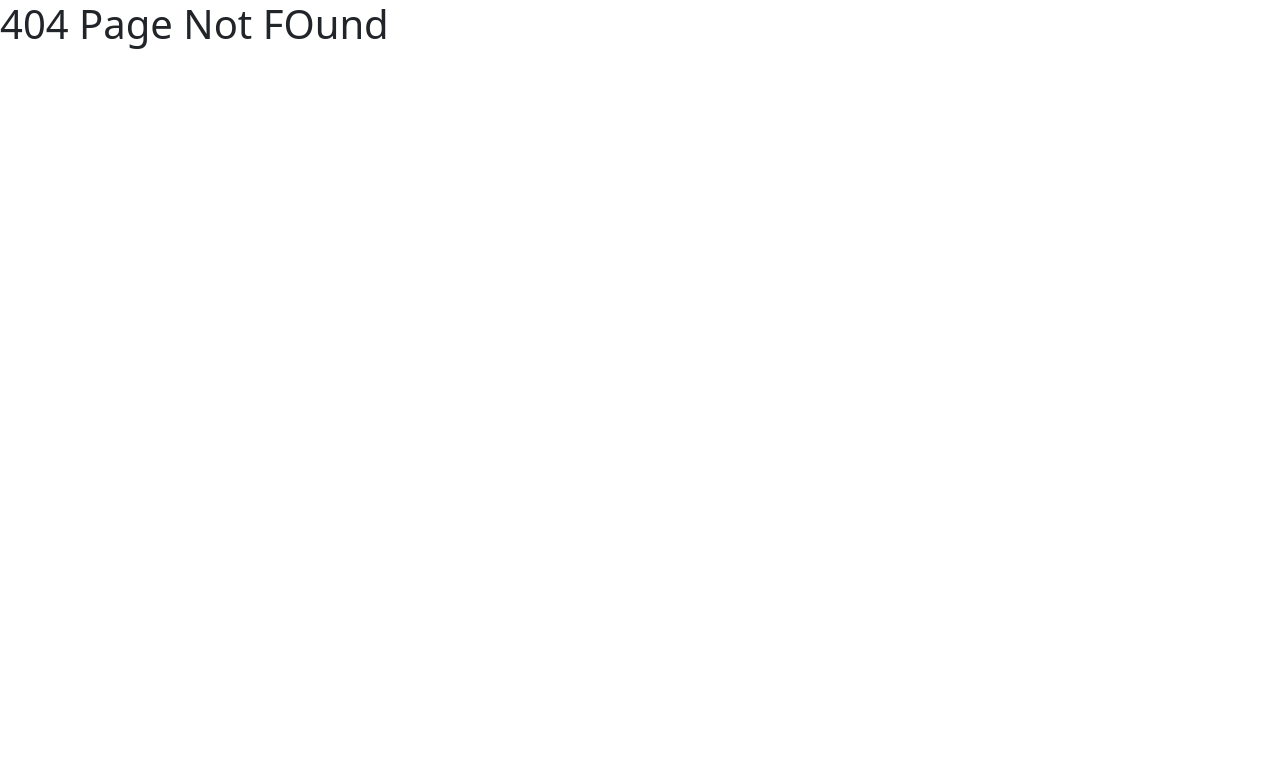
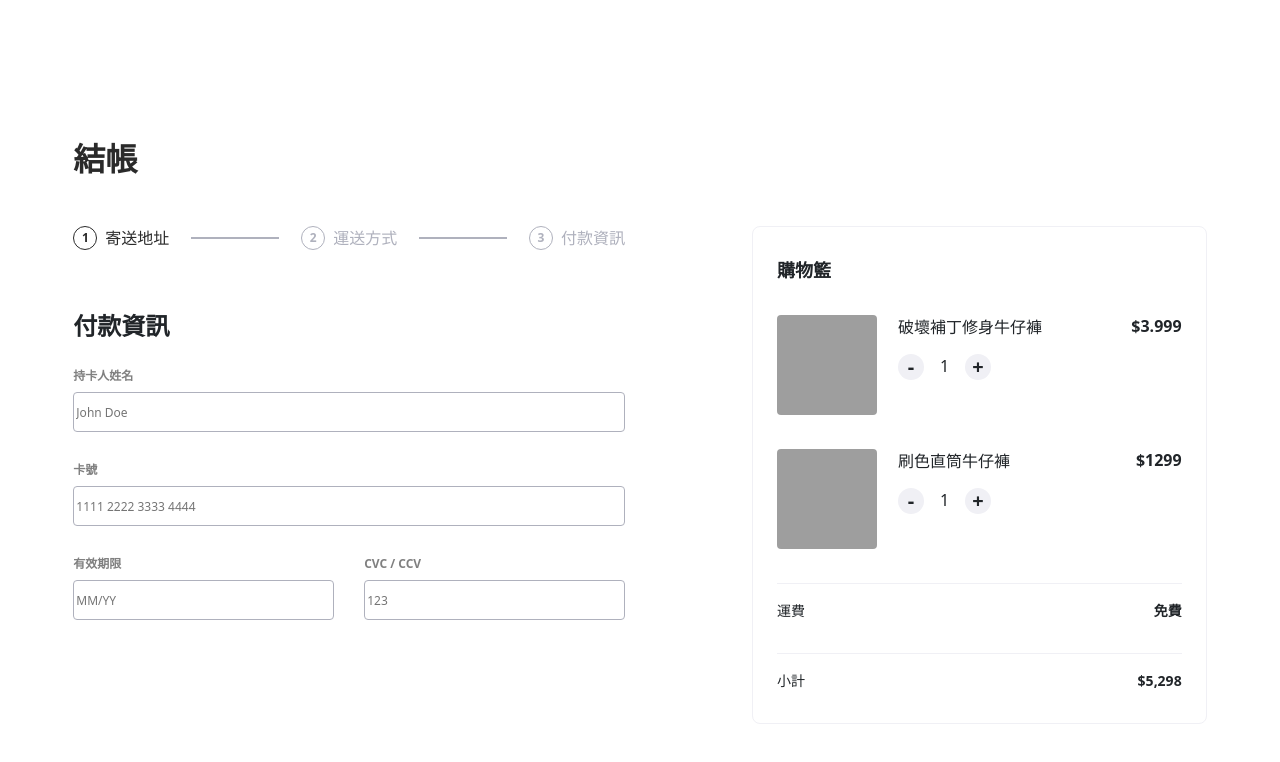
Before and after one commit to mingmoth/ac-shop, a Vue app: page /#/3 in a window 1280 px wide. Before the commit this address had no page. Shown: the top 762 px of the page. Built offline with nearby package versions, Linux system fonts and the light colour scheme; grey boxes are pictures that could not be loaded.

Commit message:
modify router & add new views vue

```diff
--- a/src/App.vue
+++ b/src/App.vue
@@ -14,6 +14,4 @@ export default {
 
 <style lang="scss">
 @import '@/assets/styles/main.scss';
-
-
 </style>
--- a/src/assets/styles/_cart.scss
+++ b/src/assets/styles/_cart.scss
@@ -1,5 +1,6 @@
 .cart {
   border: 1px solid var(--cart-border);
+  border-radius: 8px;
   padding: 18px 16px 0px 16px;
   &-title {
     display: none;
@@ -66,6 +67,7 @@
 
 @media screen and (min-width: 372px) {
   .cart {
+    margin-top: 48px;
     padding: 32px 24px 0px 24px;
     &-title {
       display: block;
--- a/src/components/Form.vue
+++ /dev/null
@@ -1,98 +0,0 @@
-<template>
-  <div class="form">
-    <form action="" v-if="step === 1">
-      <div class="form-title">寄送地址</div>
-      <div class="form-calling">
-        <div class="form-calling-title">
-          <label for="title">稱謂</label>
-          <select name="title" id="title" required>
-            <option value="先生">先生</option>
-            <option value="女士">女士</option>
-          </select>
-        </div>
-        <div class="form-calling-name">
-          <label for="name">姓名</label>
-          <input type="text" name="name" id="name" placeholder="請輸入姓名" required>
-        </div>
-      </div>
-      <div class="form-contact">
-        <div class="form-contact-tel">
-          <label for="tel">電話</label>
-          <input type="tel" name="tel" id="tel" placeholder="請輸入行動電話" required>
-        </div>
-        <div class="form-contact-email">
-          <label for="email">Email</label>
-          <input type="email" name="email" id="email"  placeholder="請輸入電子郵件" required>
-        </div>
-      </div>
-      <div class="form-location">
-        <div class="form-location-county">
-          <label for="county">縣市</label>
-          <select name="county" id="county" required>
-            <option value="" selected disabled>請選擇縣市</option>
-          </select>
-        </div>
-        <div class="form-location-address">
-          <label for="address">地址</label>
-          <input type="text" name="address" id="address" placeholder="請輸入地址" required>
-        </div>
-      </div>
-    </form>
-    <form action="" v-else-if=" step === 2">
-      <div class="form-title">運送方式</div>
-      <div class="form-ship">
-        <input type="radio" name="ship" id="ship" checked>
-        <div class="form-ship-body">
-          <div class="form-ship-body-head">
-            <div class="form-ship-body-head-title">標準運送</div>
-            <div class="form-ship-body-head-price">免費</div>
-          </div>
-          <div class="form-ship-body-info">約 3~7 個工作天</div>
-        </div>
-      </div>
-      <div class="form-ship">
-        <input type="radio" name="ship" id="ship">
-        <div class="form-ship-body">
-          <div class="form-ship-body-head">
-            <div class="form-ship-body-head-title">DHL 貨運</div>
-            <div class="form-ship-body-head-price">$500</div>
-          </div>
-          <div class="form-ship-body-info">48 小時內送達</div>
-        </div>
-      </div>
-    </form>
-    <form action="" v-else>
-      <div class="form-title">付款資訊</div>
-      <div class="form-cardName">
-        <label for="cardName">持卡人姓名</label>
-        <input type="text" name="cardName" id="cardName" placeholder="John Doe" required>
-      </div>
-      <div class="form-cardNum">
-        <label for="cardNum">卡號</label>
-        <input type="text" name="cardNum" id="cardNum" placeholder="1111 2222 3333 4444" required>
-      </div>
-      <div class="form-validate">
-        <div class="form-validate-date">
-          <label for="date">有效期限</label>
-          <input type="text" name="date" id="date" placeholder="MM/YY" required>
-        </div>
-        <div class="form-validate-cvc">
-          <label for="cvc">CVC / CCV</label>
-          <input type="number" name="cvc" id="cvc" placeholder="123" required>
-        </div>
-      </div>
-    </form>
-  </div>
-</template>
-
-<script>
-export default {
-  name: 'Form',
-  props: {
-    step: {
-      type: Number,
-      default: 1
-    }
-  }
-}
-</script>
--- /dev/null
+++ b/src/components/FormOne.vue
@@ -0,0 +1,55 @@
+<template>
+  <div class="form">
+    <form action="" >
+      <div class="form-title">寄送地址</div>
+      <div class="form-calling">
+        <div class="form-calling-title">
+          <label for="title">稱謂</label>
+          <select name="title" id="title" required>
+            <option value="先生">先生</option>
+            <option value="女士">女士</option>
+          </select>
+        </div>
+        <div class="form-calling-name">
+          <label for="name">姓名</label>
+          <input type="text" name="name" id="name" placeholder="請輸入姓名" required>
+        </div>
+      </div>
+      <div class="form-contact">
+        <div class="form-contact-tel">
+          <label for="tel">電話</label>
+          <input type="tel" name="tel" id="tel" placeholder="請輸入行動電話" required>
+        </div>
+        <div class="form-contact-email">
+          <label for="email">Email</label>
+          <input type="email" name="email" id="email"  placeholder="請輸入電子郵件" required>
+        </div>
+      </div>
+      <div class="form-location">
+        <div class="form-location-county">
+          <label for="county">縣市</label>
+          <select name="county" id="county" required>
+            <option value="" selected disabled>請選擇縣市</option>
+          </select>
+        </div>
+        <div class="form-location-address">
+          <label for="address">地址</label>
+          <input type="text" name="address" id="address" placeholder="請輸入地址" required>
+        </div>
+      </div>
+    </form>
+
+  </div>
+</template>
+
+<script>
+export default {
+  name: 'Form',
+  props: {
+    step: {
+      type: Number,
+      default: 1
+    }
+  }
+}
+</script>
--- /dev/null
+++ b/src/components/FormThree.vue
@@ -0,0 +1,43 @@
+<template>
+  <div class="form">
+    <form action="">
+      <div class="form-title">付款資訊</div>
+      <div class="form-cardName">
+        <label for="cardName">持卡人姓名</label>
+        <input
+          type="text"
+          name="cardName"
+          id="cardName"
+          placeholder="John Doe"
+          required
+        />
+      </div>
+      <div class="form-cardNum">
+        <label for="cardNum">卡號</label>
+        <input
+          type="text"
+          name="cardNum"
+          id="cardNum"
+          placeholder="1111 2222 3333 4444"
+          required
+        />
+      </div>
+      <div class="form-validate">
+        <div class="form-validate-date">
+          <label for="date">有效期限</label>
+          <input
+            type="text"
+            name="date"
+            id="date"
+            placeholder="MM/YY"
+            required
+          />
+        </div>
+        <div class="form-validate-cvc">
+          <label for="cvc">CVC / CCV</label>
+          <input type="number" name="cvc" id="cvc" placeholder="123" required />
+        </div>
+      </div>
+    </form>
+  </div>
+</template>
--- /dev/null
+++ b/src/components/FormTwo.vue
@@ -0,0 +1,27 @@
+<template>
+  <div class="form">
+    <form action="">
+      <div class="form-title">運送方式</div>
+      <div class="form-ship">
+        <input type="radio" name="ship" id="ship" checked />
+        <div class="form-ship-body">
+          <div class="form-ship-body-head">
+            <div class="form-ship-body-head-title">標準運送</div>
+            <div class="form-ship-body-head-price">免費</div>
+          </div>
+          <div class="form-ship-body-info">約 3~7 個工作天</div>
+        </div>
+      </div>
+      <div class="form-ship">
+        <input type="radio" name="ship" id="ship" />
+        <div class="form-ship-body">
+          <div class="form-ship-body-head">
+            <div class="form-ship-body-head-title">DHL 貨運</div>
+            <div class="form-ship-body-head-price">$500</div>
+          </div>
+          <div class="form-ship-body-info">48 小時內送達</div>
+        </div>
+      </div>
+    </form>
+  </div>
+</template>
--- a/src/router/index.js
+++ b/src/router/index.js
@@ -1,6 +1,6 @@
 import Vue from 'vue'
 import VueRouter from 'vue-router'
-import Shop from '../views/Shop.vue'
+import One from '../views/One.vue'
 import NotFound from '../views/NotFound.vue'
 
 Vue.use(VueRouter)
@@ -9,8 +9,23 @@ export default new VueRouter({
   routes: [
     {
       path: '/',
-      name: 'Shop',
-      component: Shop
+      name: 'root',
+      redirect: '/1'
+    },
+    {
+      path: '/1',
+      name: 'one',
+      component: One
+    },
+    {
+      path: '/2',
+      name: 'second',
+      component: () => import("../views/Second.vue")
+    },
+    {
+      path: '/3',
+      name: 'third',
+      component: () => import("../views/Third.vue")
     },
     {
       path: '*',
--- a/src/views/Shop.vue
+++ b/src/views/One.vue
@@ -4,7 +4,7 @@
     <div class="main-wrapper">
       <div class="main-left">
         <Step :step="step"/>
-        <Form :step="step"/>
+        <FormOne :step="step"/>
       </div>
       <div class="main-right">
         <Cart />
@@ -15,12 +15,12 @@
 
 <script>
 import Step from '../components/Step.vue'
-import Form from '../components/Form.vue'
+import FormOne from '../components/FormOne.vue'
 import Cart from '../components/Cart.vue'
 export default {
   name: 'Shop',
   components: {
-    Step, Form, Cart
+    Step, FormOne, Cart
   },
   data() {
     return {
--- /dev/null
+++ b/src/views/Second.vue
@@ -0,0 +1,31 @@
+<template>
+  <div class="main">
+    <div class="main-title">結帳</div>
+    <div class="main-wrapper">
+      <div class="main-left">
+        <Step :step="step"/>
+        <FormTwo :step="step"/>
+      </div>
+      <div class="main-right">
+        <Cart />
+      </div>
+    </div>
+  </div>
+</template>
+
+<script>
+import Step from '../components/Step.vue'
+import FormTwo from '../components/FormTwo.vue'
+import Cart from '../components/Cart.vue'
+export default {
+  name: 'Shop',
+  components: {
+    Step, FormTwo, Cart
+  },
+  data() {
+    return {
+      step: 1
+    }
+  }
+}
+</script>
--- /dev/null
+++ b/src/views/Third.vue
@@ -0,0 +1,31 @@
+<template>
+  <div class="main">
+    <div class="main-title">結帳</div>
+    <div class="main-wrapper">
+      <div class="main-left">
+        <Step :step="step"/>
+        <FormThree :step="step"/>
+      </div>
+      <div class="main-right">
+        <Cart />
+      </div>
+    </div>
+  </div>
+</template>
+
+<script>
+import Step from '../components/Step.vue'
+import FormThree from '../components/FormThree.vue'
+import Cart from '../components/Cart.vue'
+export default {
+  name: 'Shop',
+  components: {
+    Step, FormThree, Cart
+  },
+  data() {
+    return {
+      step: 1
+    }
+  }
+}
+</script>
```
